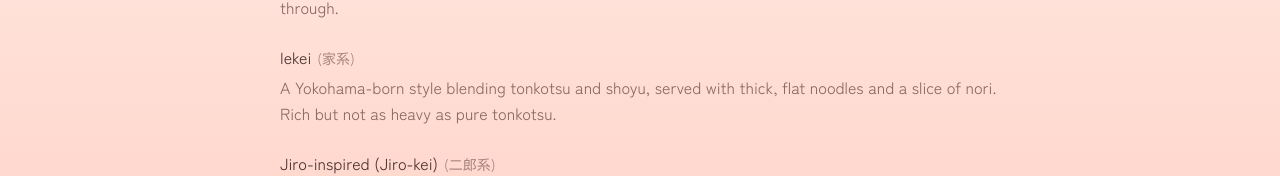
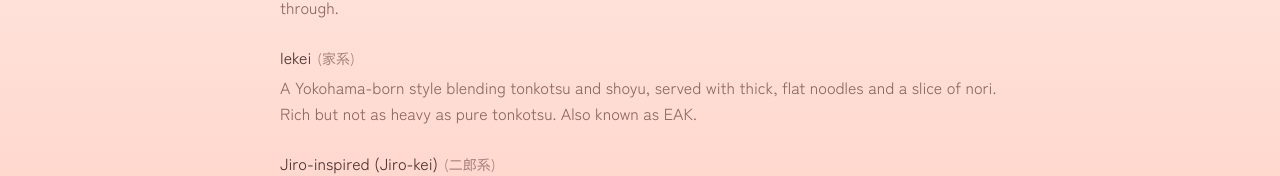
Before and after one commit to SakatwunMoss/ramenShopComp, a Next.js app: page /guide/ramen-styles in a window 1280 px wide. Shown: the part 623-799 px from the top of the page. Built offline with nearby package versions, Linux system fonts and the light colour scheme; no server answers.

Commit message:
main EAK aka Iekei added

```diff
--- a/src/app/guide/ramen-styles/page.tsx
+++ b/src/app/guide/ramen-styles/page.tsx
@@ -43,7 +43,7 @@ const STYLES = [
     styleId: "iekei" as const,
     name: "Iekei",
     description:
-      "A Yokohama-born style blending tonkotsu and shoyu, served with thick, flat noodles and a slice of nori. Rich but not as heavy as pure tonkotsu.",
+      "A Yokohama-born style blending tonkotsu and shoyu, served with thick, flat noodles and a slice of nori. Rich but not as heavy as pure tonkotsu. Also known as EAK.",
   },
   {
     styleId: "jiro" as const,
```
